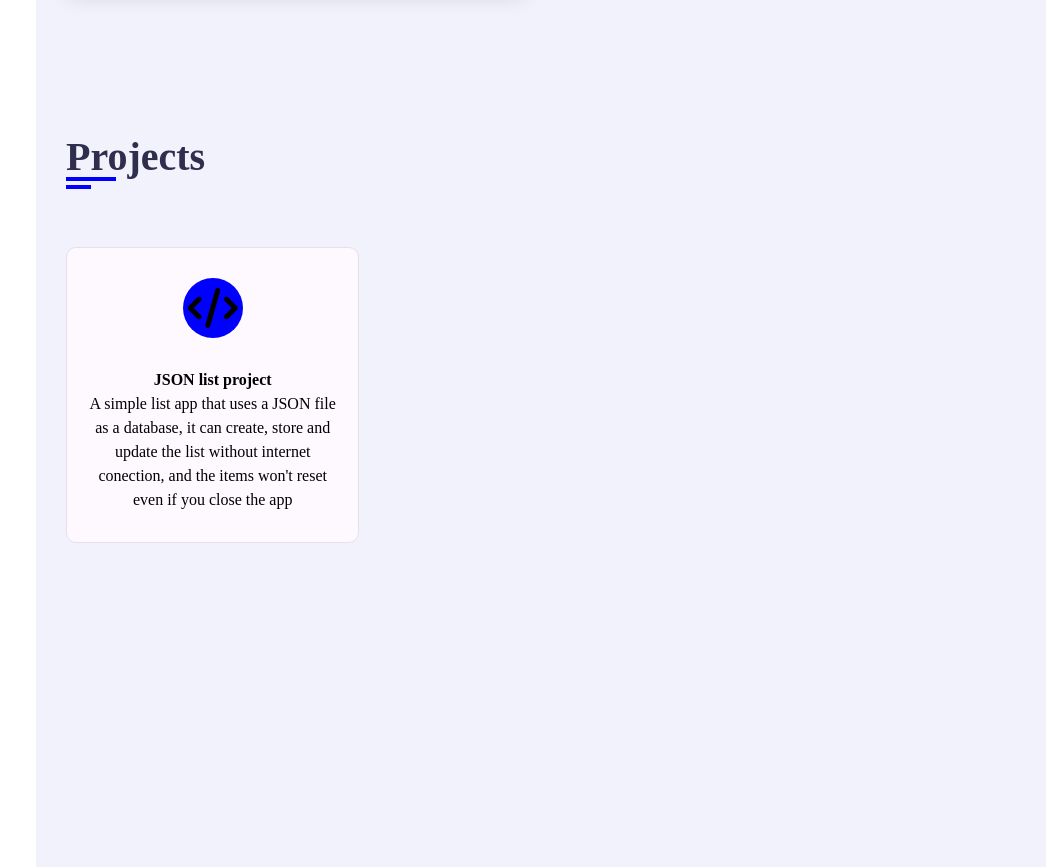
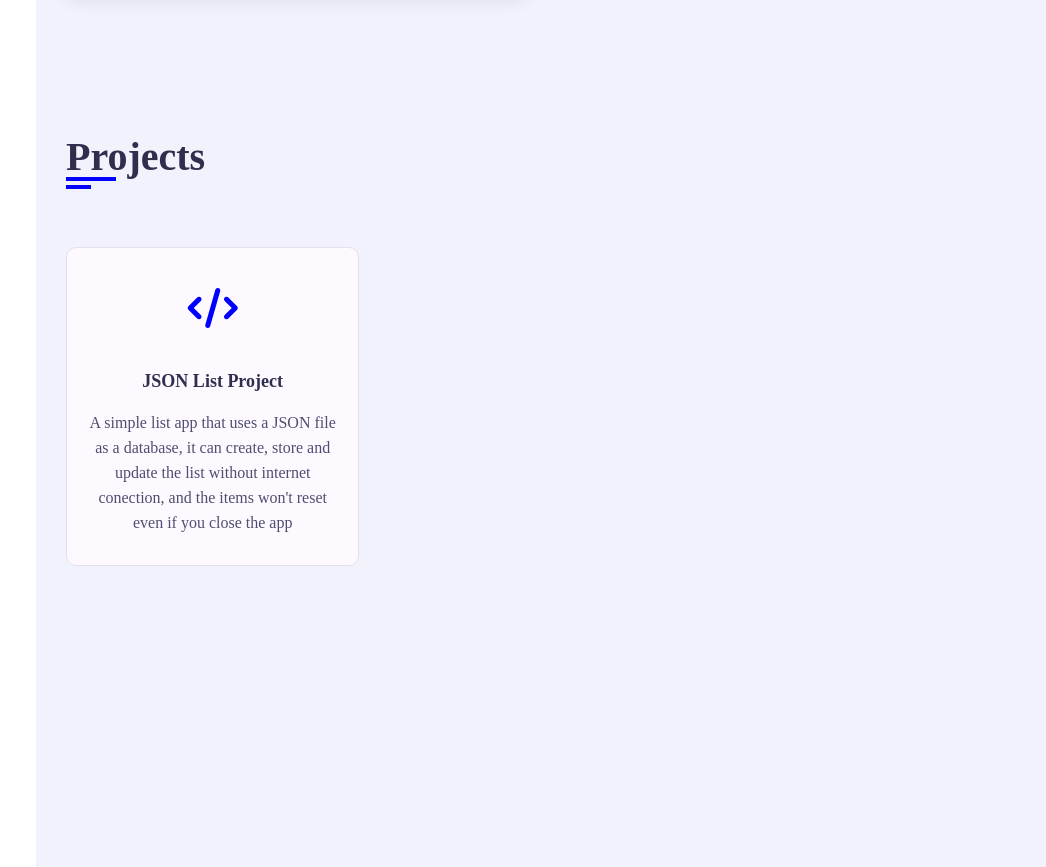
Before and after one commit to AndresMartinez317/Portfolio, a plain HTML site: page index.html in a window 1280 px wide. Shown: the part 1875-2742 px from the top of the page, without its empty margins (234-1280 px from the left). Drawn offline with Linux system fonts and the light colour scheme.

Commit message:
projects section update

```diff
--- a/styles.css
+++ b/styles.css
@@ -478,7 +478,6 @@ h3.my-profession
     width: 60px;
     border-radius: 50%;
     display: block;
-    background-color: blue;
     margin: 0 auto 30px;
     text-align: center;
 }
@@ -486,4 +485,33 @@ h3.my-profession
 {
     font-size: 40px;
     line-height: 60px;
+    color: blue;
+    transition: all 0.3 ease;
 }
+.projects .projects-item .projects-item-inner:hover .icon
+{
+    background: blue;
+}
+.projects .projects-item .projects-item-inner:hover .icon .fa
+{
+    font-size: 25px;
+    color: #ffffff;
+}
+.projects .projects-item .projects-item-inner h4
+{
+    font-size: 18px;
+    margin-bottom: 15px;
+    color: var(--text-black-900);
+    font-weight: 700;
+    text-transform: capitalize;
+}
+.projects .projects-item .projects-item-inner p
+{
+    font-size: 16px;
+    color: var(--text-black-700);
+    line-height: 25px;
+}
+.projects .container
+{
+    padding-bottom: 40px;
+}
```
